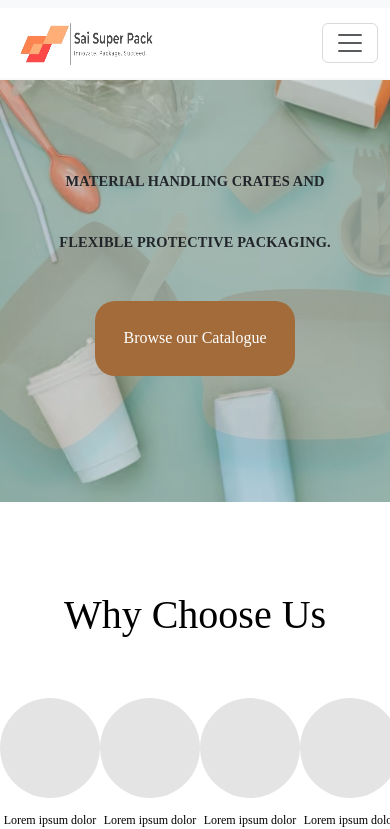
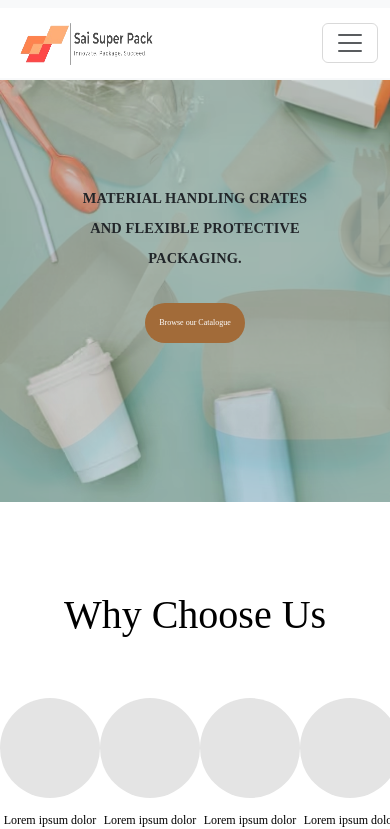
Before and after one commit to Himanshu-ui-max/free-lancing, a React (Create React App) app: page / in a window 390 px wide. Shown: the top 829 px of the page. Built offline with nearby package versions, Linux system fonts and the light colour scheme.

Commit message:
homepage improved

```diff
--- a/src/components/HomePage/HomePage.css
+++ b/src/components/HomePage/HomePage.css
@@ -28,9 +28,12 @@
     background: #A26B39;
     margin: auto;
     border: none;
+    text-align: center;
 }
 
 .atag {
+    display: block;
+    margin: auto;
     color: white;
     text-decoration: none;
     font-family: Montserrat;
@@ -38,7 +41,7 @@
     font-weight: 500;
     line-height: 38px;
     letter-spacing: 0em;
-    text-align: left;
+    text-align: center;
 
 }
 
@@ -50,7 +53,7 @@
     line-height: 61px;
     letter-spacing: 0.01em;
     text-align: center;
-    /* width: 910px; */
+    width: 910px;
     height: 183px;
     margin: 100px;
     padding: 10px;
@@ -82,6 +85,7 @@
     .hometext{
         font-size: 2rem;
         margin: 50px;
+        width: 600px;
     }
     .atag{
         font-size: 1.5rem;
@@ -95,6 +99,7 @@
     .hometext{
         font-size: 1.5rem;
         margin: 40px;
+        width: 400px;
 
     }
     .homePage{
@@ -116,13 +121,17 @@
         font-size: 0.9rem;
         margin: 30px;
         height: 130px;
+        width: 256px;
+        line-height: 30px;
+        margin-bottom: 0px;
     }
     .atag{
-        font-size: 1rem;
+        font-size: 0.5rem;
+        line-height: 0px;
     }
     .BT{
-        width: 200px;
-        height: 75px;
+        width: 100px;
+        height: 40px;
     }
     .homePage{
         height: 60vh;
```
